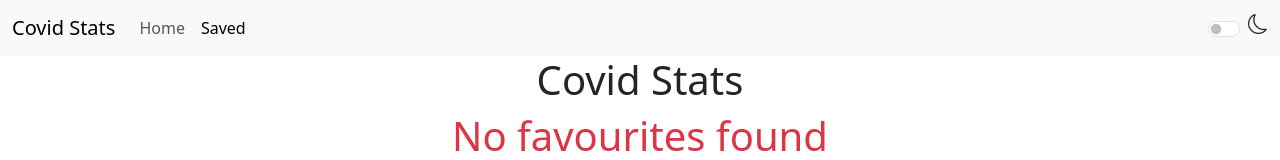
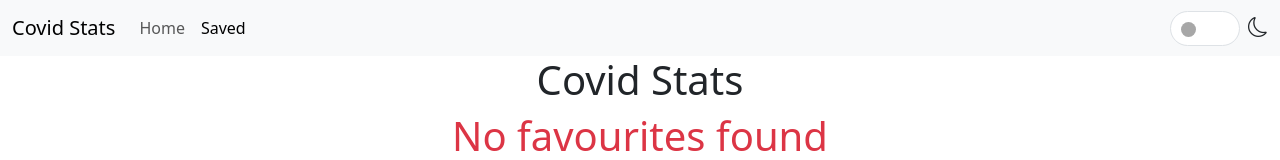
Before and after one commit to StanMathers/react-finals-project, a React (Vite) app: page /saved in a window 1280 px wide. Shown: the top 160 px of the page. Built offline with nearby package versions, Linux system fonts and the light colour scheme.

Commit message:
feat: implemented motion framer to Card.jsx and Navbar.jsx. Added customized switch to handle motion components. implemented adding comments to favourite records and added new utility functions to storage-utils

```diff
--- a/package.json
+++ b/package.json
@@ -13,6 +13,7 @@
     "axios": "^1.6.5",
     "bootstrap": "^5.3.2",
     "bootstrap-icons": "^1.11.3",
+    "framer-motion": "^10.18.0",
     "react": "^18.2.0",
     "react-dom": "^18.2.0",
     "react-helmet-async": "^2.0.4",
--- a/src/components/Favourites/Card.jsx
+++ b/src/components/Favourites/Card.jsx
@@ -1,13 +1,35 @@
-import React from "react";
+import { useState } from "react";
+import Modal from "./Modal";
+import { motion } from "framer-motion";
 
-const Card = ({date, lastUpdated, onClick}) => {
+const Card = ({ date, comment, lastUpdated, onClick }) => {
+	const [modalIsShown, setModalIsShown] = useState(false);
+	const handleOnModalClose = () => {
+		setModalIsShown(false);
+	};
 	return (
-		<div className="card" onClick={() => onClick(date)}>
-			<div className="card-body">
-				<div className="card-title">{date}</div>
-				<p>Last updated at: {lastUpdated}</p>
+		<motion.div
+		whileHover={{ scale: [null, 1.1, 1.1] }}
+		transition={{ duration: 0.3 }}
+		>
+			<div className="card">
+				<div className="card-body">
+					<div className="d-flex align-items-center justify-content-between">
+						<div onClick={() => onClick(date)}>
+							<div className="card-title">{date}</div>
+							<p>Last updated at: {lastUpdated}</p>
+							<small>{comment}</small>
+						</div>
+						<a onClick={() => setModalIsShown(true)}>
+							<i className="bi bi-pencil h3 cursor"></i>
+						</a>
+					</div>
+				</div>
+				{modalIsShown && (
+					<Modal date={date} onModalClose={handleOnModalClose} />
+				)}
 			</div>
-		</div>
+		</motion.div>
 	);
 };
 
--- /dev/null
+++ b/src/components/Favourites/Modal.jsx
@@ -0,0 +1,62 @@
+import React from "react";
+import { useRef } from "react";
+import { addComment } from "../../../utils/storage-utils";
+
+const Modal = ({ date, onModalClose }) => {
+	const modalStyle = {
+		display: "block",
+		backgroundColor: "rgba(0, 0, 0, 0.8)",
+	};
+    const commentRef = useRef();
+	const handleOnSave = (e) => {
+        e.preventDefault();
+        const comment = commentRef.current.value;
+        addComment(date, comment);
+        onModalClose();
+    }
+    return (
+		<div className="modal show fade" tabIndex="-1" style={modalStyle}>
+			<div className="modal-dialog">
+				<div className="modal-content">
+					<div className="modal-header">
+						<h5 className="modal-title">Editing {date}</h5>
+						<button
+							type="button"
+							className="btn-close"
+							data-bs-dismiss="modal"
+							aria-label="Close"
+							onClick={onModalClose}
+						></button>
+					</div>
+					<div className="modal-body">
+						{/* Text area */}
+						<div className="mb-3">
+							<label htmlFor="confirmed" className="form-label">
+								Comment
+							</label>
+							<input ref={commentRef} type="text" className="form-control" id="confirmed" />
+						</div>
+					</div>
+					<div className="modal-footer">
+						<button
+							type="button"
+							className="btn btn-primary"
+							onClick={handleOnSave}
+						>
+							Save changes
+						</button>
+						<button
+							type="button"
+							className="btn btn-danger"
+							onClick={onModalClose}
+						>
+							Close
+						</button>
+					</div>
+				</div>
+			</div>
+		</div>
+	);
+};
+
+export default Modal;
--- a/src/components/general/Navbar.jsx
+++ b/src/components/general/Navbar.jsx
@@ -1,6 +1,14 @@
 import React, { useState, useEffect } from "react";
 // Get current endpoint from react-router-dom
+import "../../styles/Navbar/styles.css";
 import { useLocation, Link } from "react-router-dom";
+import { motion } from "framer-motion";
+
+const spring = {
+	type: "spring",
+	stiffness: 700,
+	damping: 30,
+};
 
 const Navbar = ({ theme, onThemeChange }) => {
 	// Get current endpoint from react-router-dom
@@ -54,18 +62,13 @@ const Navbar = ({ theme, onThemeChange }) => {
 							</Link>
 						</li>
 					</ul>
-					<div className="d-flex align-items-center">
-						<div className="form-check form-switch d-flex align-items-center">
-							<input
-								className="form-check-input"
-								type="checkbox"
-								role="switch"
-								id="flexSwitchCheckDefault"
-								onChange={onThemeChange}
-								checked={theme === "dark"}
-							/>
+					<div className="d-flex align-items-center gap-2">
+						<div className="switch form-control" data-ison={theme==="dark"} onClick={onThemeChange}>
+							<motion.div className="handle" layout transition={spring} />
 						</div>
-						<i className={themeIcon + " h5"}></i>
+						<a>
+							<i className={themeIcon + " h5"}></i>
+						</a>
 					</div>
 				</div>
 			</div>
--- a/src/pages/Favourites.jsx
+++ b/src/pages/Favourites.jsx
@@ -1,7 +1,6 @@
 import { useNavigate } from "react-router-dom";
 import {
 	loadParsedFavourites,
-	dateExistsInFavourites,
 } from "../../utils/storage-utils";
 
 import Card from "../components/Favourites/Card";
@@ -20,12 +19,13 @@ const Favourites = () => {
 
 	return (
 		<div className="container">
-			<div className="row">
+			<div className="row gy-2">
 				{parsedFavourites.map((fav) => {
 					return (
 						<div className="col-12 col-item" key={fav.date}>
 							<Card
 								date={fav.date}
+								comment={fav.comment}
 								lastUpdated={fav.last_update}
 								onClick={handleOnClick}
 							/>
--- a/src/pages/Home.jsx
+++ b/src/pages/Home.jsx
@@ -9,6 +9,7 @@ import {
 	loadParsedFavourites,
 	dateExistsInFavourites,
 } from "../../utils/storage-utils";
+import { motion } from "framer-motion"
 
 const Home = () => {
 	const [totalReports, setTotalReports] = useState({
--- /dev/null
+++ b/src/styles/Navbar/styles.css
@@ -0,0 +1,20 @@
+.switch {
+    width: 70px;
+    height: 35px;
+    display: flex;
+    justify-content: flex-start;
+    border-radius: 50px;
+    padding: 10px;
+    cursor: pointer;
+}
+
+.switch[data-isOn="true"] {
+    justify-content: flex-end;
+}
+
+.handle {
+    width: 15px;
+    height: 15px;
+    background-color: rgb(167, 167, 167);
+    border-radius: 40px;
+}
--- a/utils/storage-utils.js
+++ b/utils/storage-utils.js
@@ -28,5 +28,21 @@ const fetchFavouriteByDate = (date) => {
     }
 }
 
+const addComment = (date, comment) => {
+    let parsedFavourites = loadParsedFavourites();
+    if (!parsedFavourites) {
+        return null;
+    }
 
-export { loadParsedFavourites, dateExistsInFavourites, fetchFavouriteByDate }
+    for (let i = 0; i < parsedFavourites.length; i++) {
+        if (parsedFavourites[i].date === date) {
+            parsedFavourites[i].comment = comment;
+            localStorage.setItem("favourites", JSON.stringify(parsedFavourites));
+            return parsedFavourites[i];
+        }
+    }
+
+}
+
+
+export { loadParsedFavourites, dateExistsInFavourites, fetchFavouriteByDate, addComment }
```
Also changed, not shown: 1 other file (tests, documents, lock files or other folders).
